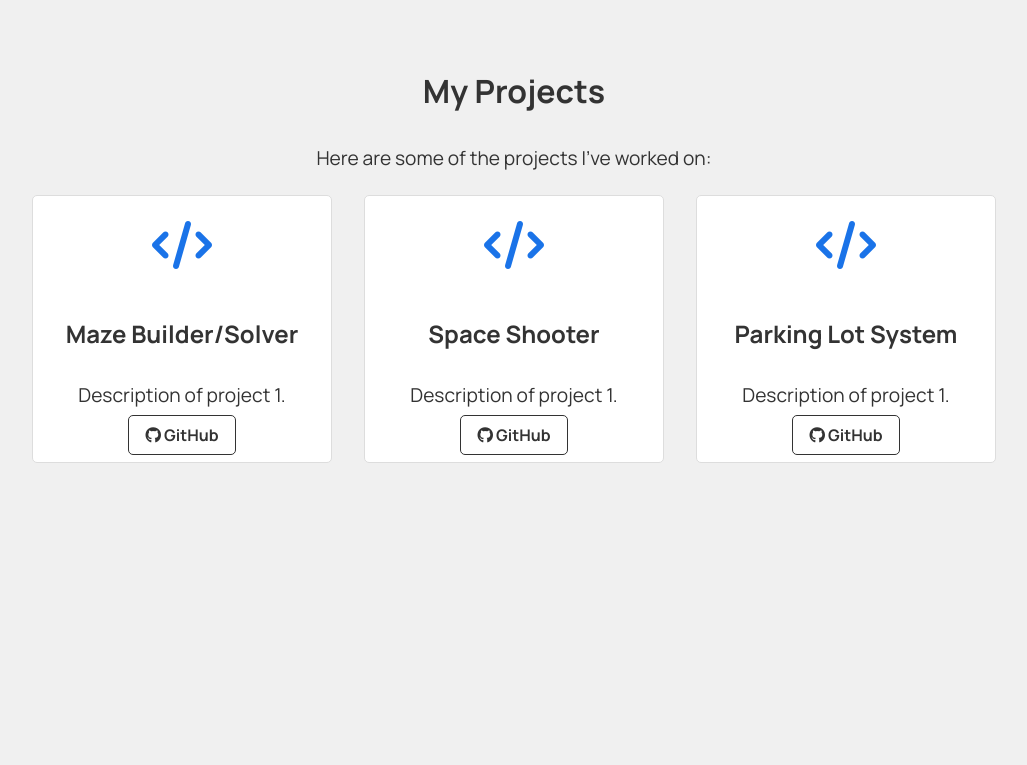
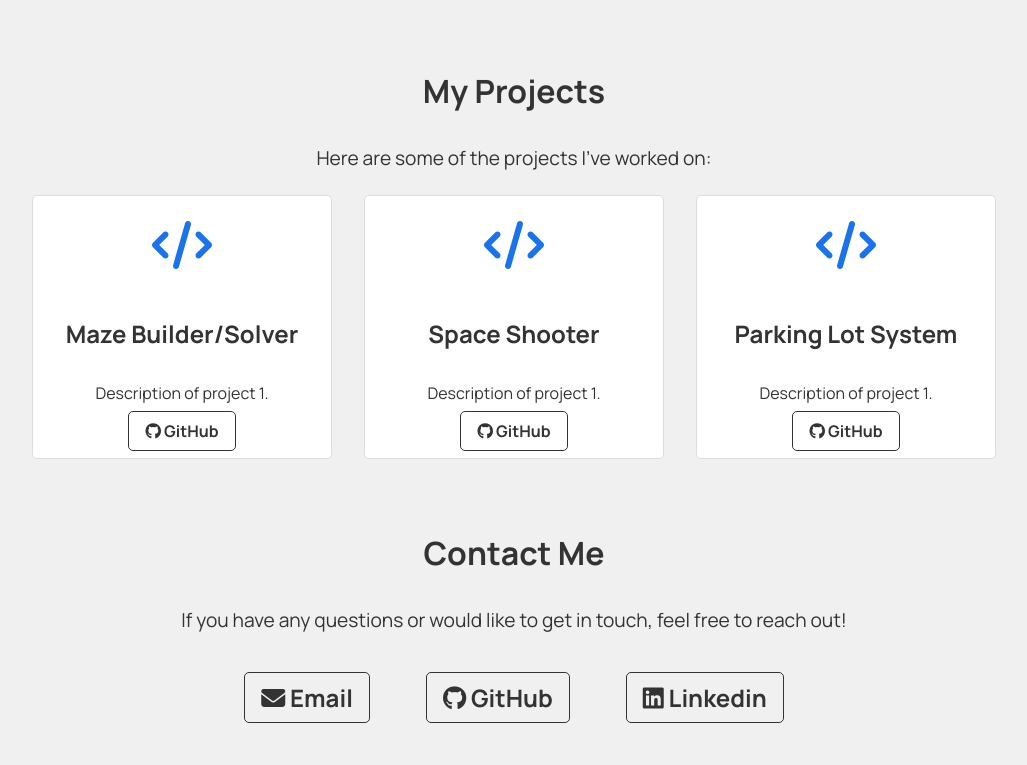
Before and after one commit to Pawanjot-Randhawa/Pawanjot-Randhawa.github.io, a plain HTML site: page index.html in a window 1280 px wide. Shown: the part 1402-2167 px from the top of the page, without its empty margins (126-1153 px from the left). Before the commit the page ends 1937 px from the top, so only its background shows below. Drawn offline with nearby package versions, Linux system fonts and the light colour scheme.

Commit message:
added contacts

```diff
--- a/index.html
+++ b/index.html
@@ -229,7 +229,30 @@
 
         </section>
         <!-- contact section -->
-        <section class="contacts">
+        <section class="contacts" id="contacts">
+            <h2>Contact Me</h2>
+            <p>If you have any questions or would like to get in touch, feel free to reach out!</p>
+            <div class="contact-details">
+                <div class="contact-item">
+                    <a href="mailto:pawanjot2004@gmail.com" target="_blank">
+                        <i class="fa-solid fa-envelope"></i>
+                        <span>Email</span>
+                    </a>
+
+                </div>
+                <div class="contact-item">
+                    <a href="http://github.com/Pawanjot-Randhawa" target="_blank">
+                        <i class="fa-brands fa-github"></i>
+                        <span>GitHub</span>
+                    </a>
+                </div>
+                <div class="contact-item">
+                    <a href="http://linkedin.com/in/pawanjot-randhawa" target="_blank">
+                        <i class="fa-brands fa-linkedin"></i>
+                        <span>Linkedin</span>
+                    </a>
+                </div>
+            </div>
 
         </section>
 
--- a/styles.css
+++ b/styles.css
@@ -192,6 +192,16 @@ main {
     color: var(--link-color);
     margin-bottom: 1rem;
 }
+.projects .project-details:hover {
+    transform: scale(1.05);
+    transition: transform 0.3s;
+    box-shadow: 0 4px 8px rgba(0, 0, 0, 0.1);
+}
+.projects .project-details p {
+    font-size: 1rem;
+    margin-bottom: 1rem;
+    color: var(--text-color);
+}
 .projects .project-details .project-github a{
     margin-top: 1rem;
     color: var(--text-color);
@@ -205,3 +215,40 @@ main {
     background-color: var(--text-color);
     color: #fff;
 }
+.contacts {
+    display: flex;
+    flex-direction: column;
+    align-items: center;
+    text-align: center;
+    padding: 2rem;
+}
+.contacts h2 {
+    font-size: 2rem;
+    margin-bottom: 1rem;
+}
+.contacts p {
+    font-size: 1.2rem;
+    margin: 1rem;
+    margin-bottom: 2rem;
+    max-width: 800px;
+}
+.contacts .contact-details {
+    margin: 1rem;
+    display: flex;
+    flex-wrap: wrap;
+    justify-content: center;
+    gap: 3.5rem;
+}
+.contacts .contact-item a{
+    color: var(--text-color);
+    font-weight: bold;
+    border : 1px solid var(--text-color);
+    padding: 0.5rem 1rem;
+    border-radius: 5px;
+    font-size: 1.5rem;
+    transition: background-color 0.3s, color 0.3s;
+}
+.contacts .contact-item:hover a{
+    background-color: var(--text-color);
+    color: #fff;
+}
```
